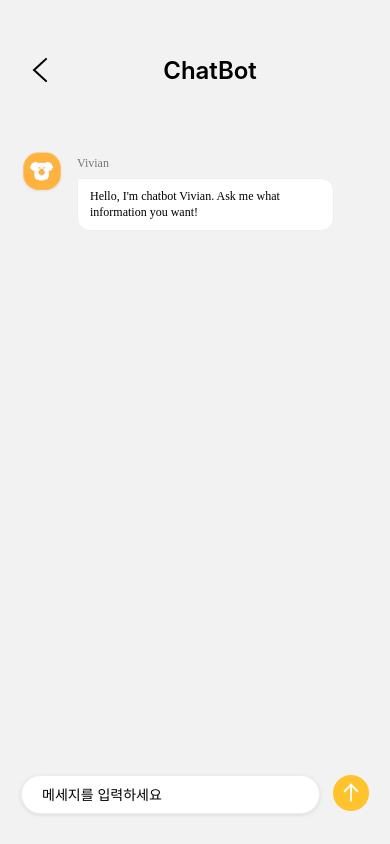
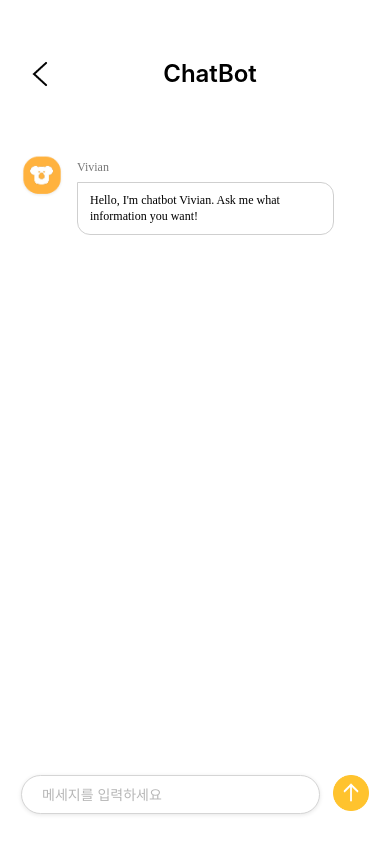
Before and after one commit to 2025-OZMate/OzMate-ReactNative, a React Native app: screen /ChatBot in a window 390 px wide. Built offline with nearby package versions, Linux system fonts and the light colour scheme.

Commit message:
fix : 답변 비비안 봇 컴포넌트에 props 추가

```diff
--- a/components/common/AnswerVivian.tsx
+++ b/components/common/AnswerVivian.tsx
@@ -1,6 +1,10 @@
 import React from "react";
 import { Image, View, StyleSheet, Text } from "react-native";
-export default function AnswerVivian() {
+type infoProps = {
+    user: string;
+    text: string;
+}
+export default function AnswerVivian({ user, text }: infoProps) {
     return (
         <View style={{ display: "flex", flexDirection: "row", gap: 13, paddingLeft: 20, marginTop: 60 }}>
             <Image
@@ -8,10 +12,9 @@ export default function AnswerVivian() {
                 style={{ width: 44, height: 44 }} />
 
             <View>
-                <Text style={styles.vivian}>Vivian</Text>
+                <Text style={styles.vivian}>{user}</Text>
                 <View style={styles.botContainer}>
-                    <Text style={styles.text}>Hello, I'm chatbot Vivian.
-                        Ask me what information you want!</Text>
+                    <Text style={styles.text}>{text}</Text>
                 </View>
             </View>
         </View>
@@ -28,7 +31,7 @@ const styles = StyleSheet.create({
         justifyContent: "center",
         alignItems: "center",
         borderWidth: 1,
-        borderColor: "#EEE",
+        borderColor: "#CFCFCF",
         backgroundColor: "#FFF",
         width: 257,
         borderTopLeftRadius: 0,
--- a/screens/Chatbot/Chatbot.tsx
+++ b/screens/Chatbot/Chatbot.tsx
@@ -1,14 +1,18 @@
 import React from "react";
-import { View, TextInput, Button, Text, ScrollView, Alert, StyleSheet, Image, TouchableOpacity } from "react-native";
+import { View, TextInput, Button, Text, ScrollView, Alert, StyleSheet, Image, TouchableOpacity, TextInputComponent } from "react-native";
 import { useState } from "react";
+import { useNavigation } from "@react-navigation/native";
+import PrevBtn from "../../components/common/PrevBtn";
 import axios from "axios";
 import AnswerVivian from "../../components/common/AnswerVivian";
+
 type chatMsg = {
     from: 'me' | 'ai';
     text: string;
 }
 
 export default function ChatBot() {
+
     const [userInput, setUserInput] = useState<string>('')
     const [chatLog, setChatLog] = useState<chatMsg[]>([]) //이전 대화 내용 저장 배열
 
@@ -30,22 +34,17 @@ export default function ChatBot() {
             console.error('에러 발생 : ', err)
         }
     }
-
-    function PrevButton() {
-        return (
-            <View>
-                <Image source={require('../../assets/images/prev.png')} style={styles.PrevLogo} />
-            </View>
-        )
-    }
     return (
-        <View style={{ flex: 1 }}>
+        <View style={{ flex: 1, backgroundColor: "#FFF" }}>
             <View style={styles.headerContainer}>
-                <PrevButton />
+                <PrevBtn address="Home" />
                 <Text style={styles.chatBotTxt}>ChatBot</Text>
             </View>
-            <ScrollView style={{ flex: 1, height: 500 }}>
-                <AnswerVivian />
+            <ScrollView style={{ flex: 1, height: 500, marginBottom: 70 }}>
+                <AnswerVivian
+                    user={"Vivian"}
+                    text={"Hello, I'm chatbot Vivian. Ask me what information you want!"}
+                />
                 {chatLog.map((msg, idx) => (
                     <View style={{
                         display: "flex",
@@ -77,6 +76,7 @@ export default function ChatBot() {
                     value={userInput}
                     onChangeText={setUserInput}
                     placeholder="메세지를 입력하세요"
+                    placeholderTextColor={"#B7B7B7"}
                     style={styles.inputQuestionContainer}
                 />
                 <TouchableOpacity onPress={sendMessage}>
@@ -94,7 +94,7 @@ const styles = StyleSheet.create({
     sendContainer: { display: "flex", flexDirection: "row", gap: 13, bottom: 30, margin: "auto" },
     sendBtn: { width: 36, height: 36 },
     inputQuestionContainer: {
-        borderRadius: 95, borderWidth: 1, borderColor: "#EEE", backgroundColor: "#FFF",
+        borderRadius: 95, borderWidth: 1, borderColor: "#D5D5D5", backgroundColor: "#FFF",
         width: 299, paddingVertical: 10, paddingLeft: 20, paddingRight: 20,
         shadowColor: "#000",
         shadowOffset: {
@@ -121,7 +121,7 @@ const styles = StyleSheet.create({
         justifyContent: "center",
         alignItems: "center",
         borderWidth: 1,
-        borderColor: "#EEE",
+        borderColor: "#CFCFCF",
         backgroundColor: "#FFF",
         maxWidth: 257,
         borderTopLeftRadius: 0,
@@ -131,9 +131,9 @@ const styles = StyleSheet.create({
     },
     PrevLogo: { width: 40, height: 40, marginLeft: 20 },
     headerContainer: {
-        display: "flex", flexDirection: "row", alignItems: "center", marginTop: 50
+        display: "flex", flexDirection: "row", alignItems: "center", zIndex: -1
     },
     chatBotTxt: {
-        flex: 1, textAlign: "center", fontWeight: "600", fontSize: 24, marginLeft: -30
+        flex: 1, textAlign: "center", fontWeight: "600", fontSize: 24, marginLeft: -30, marginTop: 53
     }
 })
```
